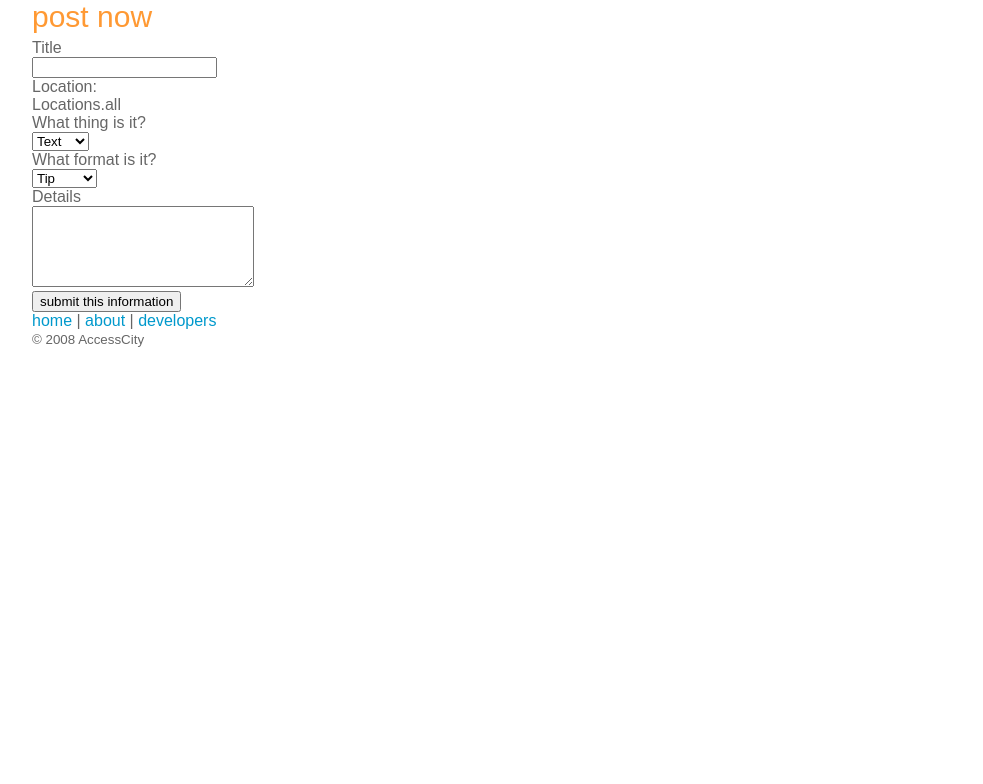
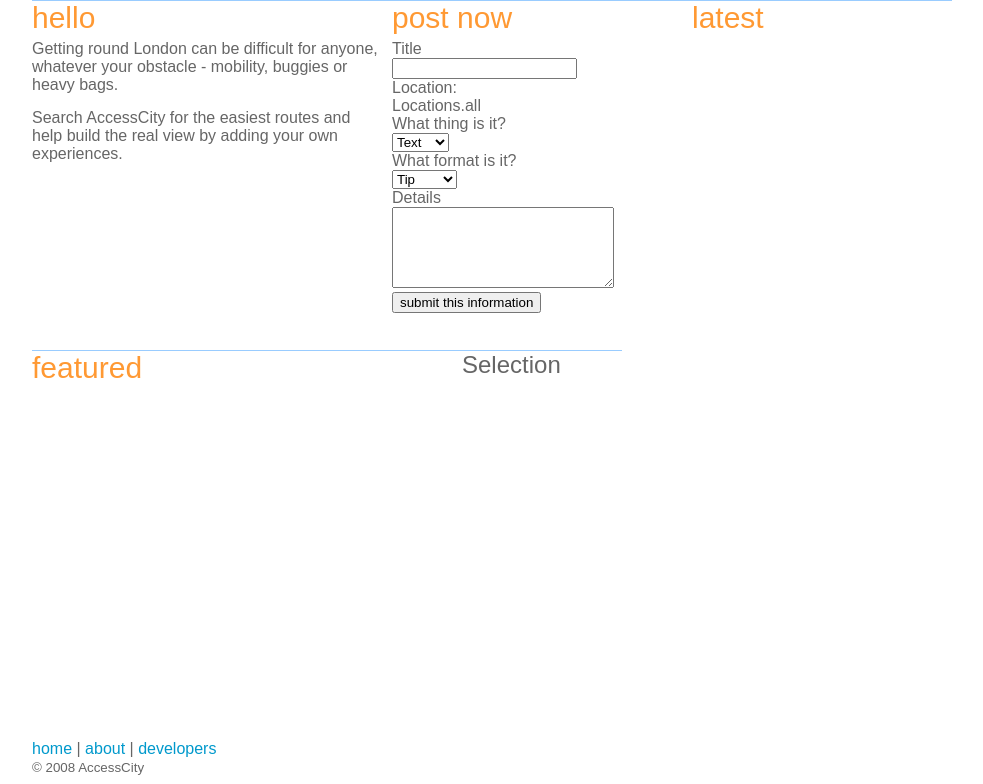
Before and after one commit to christhorpe/accesscity, a Python web app: template templates/platform/web/views/home.html in a window 1280 px wide. Shown: the part 123-907 px from the top of the page, without its empty margins (133-1116 px from the left). Before the commit the page ends 470 px from the top, so only its background shows below. Run offline with Jinja, Linux system fonts and the light colour scheme; the template is opened without the code that fills it, so the values that code supplies are empty; some libraries are stand-ins or nearby versions.

Commit message:
styling changes to pages and templates

```diff
--- a/static/styles/style.css
+++ b/static/styles/style.css
@@ -9,6 +9,9 @@ h1, h2, h3 {
 		font-weight:normal;
 		margin:0px 0px 5px 0px;
 		padding:0;
+}
+p {
+  margin:0px;
 }
 
 ul {
@@ -55,6 +58,7 @@ div.header img {
 	border:0px;
 }
 
+
 div.search_box {
 	float:right;
 	margin-top: 20px;
@@ -69,12 +73,48 @@ h1 {
 	color: #ff9933;
 }
 
-div.latest {
-	font-size: 14px;
-	padding:4px;
+/* welcome page layout */
+div.firstcol {
+  min-height:340px;
+}
+div.welcome div {
+  padding:0px 10px 0px 0px;
 }
 
-div.latest div.item {
+div.description {
+  width:350px;
+  float:left;
+}
+div.description p {margin:0px 0px 15px 0px;}
+
+div.post {
+  width:290px;
+  float:left;
+}
+
+div.latest {
+  width:250px;
+  float:left;
+}
+
+div.secondcol {
+  min-height:400px;
+}
+div.secondcol div {
+  margin-top:10px;
+}
+
+div.featured {
+  float:left;
+  width:420px;
+}
+
+div.selection {
+  width:150px;
+  float:left;
+}
+
+div.old_latest div.item {
 	border-bottom: 1px dashed #99ccff;
 }
 
--- a/templates/platform/web/elements/itemform.html
+++ b/templates/platform/web/elements/itemform.html
@@ -1,6 +1,5 @@
 <h1>post now</h1>
 
-<div>
 <form method="POST" action="/createitem">
 	<input type="hidden" name="action" value="postitem" />
 	<input type="hidden" name="source" value="web" />
@@ -32,4 +31,3 @@
 		<li><input type="submit" name="submit" value="submit this information" /></li>
 	</ul>
 </form>
-</div>
--- a/templates/platform/web/ui/base.html
+++ b/templates/platform/web/ui/base.html
@@ -9,8 +9,8 @@
 
 	<script type="text/javascript">
     	function init()	{
-			FB.init("2be4a21659bf9ca4aac0c03423711af3", "/xd_receiver.htm", {"reloadIfSessionStateChanged":true});
-			FB.XFBML.Host.parseDomTree();
+				FB.init("2be4a21659bf9ca4aac0c03423711af3", "/xd_receiver.htm", {"reloadIfSessionStateChanged":true});
+				FB.XFBML.Host.parseDomTree();
 		}
 	</script>
 
@@ -18,8 +18,11 @@
 
 <body onload="init()">
 
+<div class="page">
+
 {% include "../ui/header.html" %}
 
+<div class="content">
 {% if error_message %}
 	<div class="error">
 		<P>Error: {{ error_message }}</P>
@@ -32,5 +35,12 @@
 {% endif %}
 
 {% block mainpanel %}{% endblock %}
+</div>
 
 {% include "../ui/footer.html" %}
+
+</div>
+
+
+</body>
+</html>
--- a/templates/platform/web/ui/footer.html
+++ b/templates/platform/web/ui/footer.html
@@ -4,9 +4,3 @@
 		<a href="/developers">developers</a><br/>
 		<small>&copy; 2008 AccessCity</small>
 	</div>
-
-
-
-
-</body>
-</html>
--- a/templates/platform/web/ui/header.html
+++ b/templates/platform/web/ui/header.html
@@ -1,6 +1,3 @@
-
-<div class="page">
-
 	<div class="user_bar">
 		<div id="user-bar-action">
 		{% if useraccount %}
@@ -16,6 +13,7 @@
 		{% endif %}
 		</div>
 	</div>
+
 	<!-- Header -->
 	<div class="header">
 		<!-- Logo -->
@@ -23,21 +21,12 @@
 
 			<!-- User menu -->
 			<div class="search_box">
-		    <form action="/locations/index" method="post"><div style="margin:0;padding:0">
-			<input name="authenticity_token" type="hidden" value="683fa8645991225b6b9f0fe3366cc7d01d8a48b5" />
-		</div>
+		    <form action="/locations/index" method="post">
+
 					<input id="search_text" name="search_text" size="30" type="text" value="" />
 					<input name="commit" type="submit" value="Find" />
 		    	<br/>
 					<small>e.g.<a href="/location/23">Bethnal Green</a></a> or <a href="/location/271">Brixton</a></small>
 		    </form>
 			</div>
-
-
-
-
-<div class="header">
-
-
-
 	</div>
--- a/templates/platform/web/views/home.html
+++ b/templates/platform/web/views/home.html
@@ -1,11 +1,32 @@
 {% extends "../ui/base.html" %}
-
 {% block mainpanel %}
 
 	{% if useraccount %}
 		{{useraccount.name}} / {{useraccount.user}} / {{useraccount.fbid}}
 	{% endif %}
+<div class="welcome">
+	<div class="firstcol">
+	<div class="description border-top">
+		<h1>hello</h1>
+		<P>Getting round London can be difficult for anyone, whatever your obstacle - mobility, buggies or heavy bags.</P>
+		<P>Search AccessCity for the easiest routes and help build the real view by adding your own experiences.</P>
+	</div>
 
-	{% include "../elements/itemform.html" %}
+	<div class="post border-top">
+		{% include "../elements/itemform.html" %}
+	</div>
 
+	<div class="latest border-top">
+		<h1>latest</h1>
+	</div>
+	</div>
+
+	<div class="secondcol">
+		<div class="featured border-top">
+			<h1>featured</h1>
+		</div>
+		<div class="selection border-top">
+			<h2>Selection</h2>
+		</div>
+</div>
 {% endblock %}
```
Lines whose indentation alone changed are shown as unchanged.
